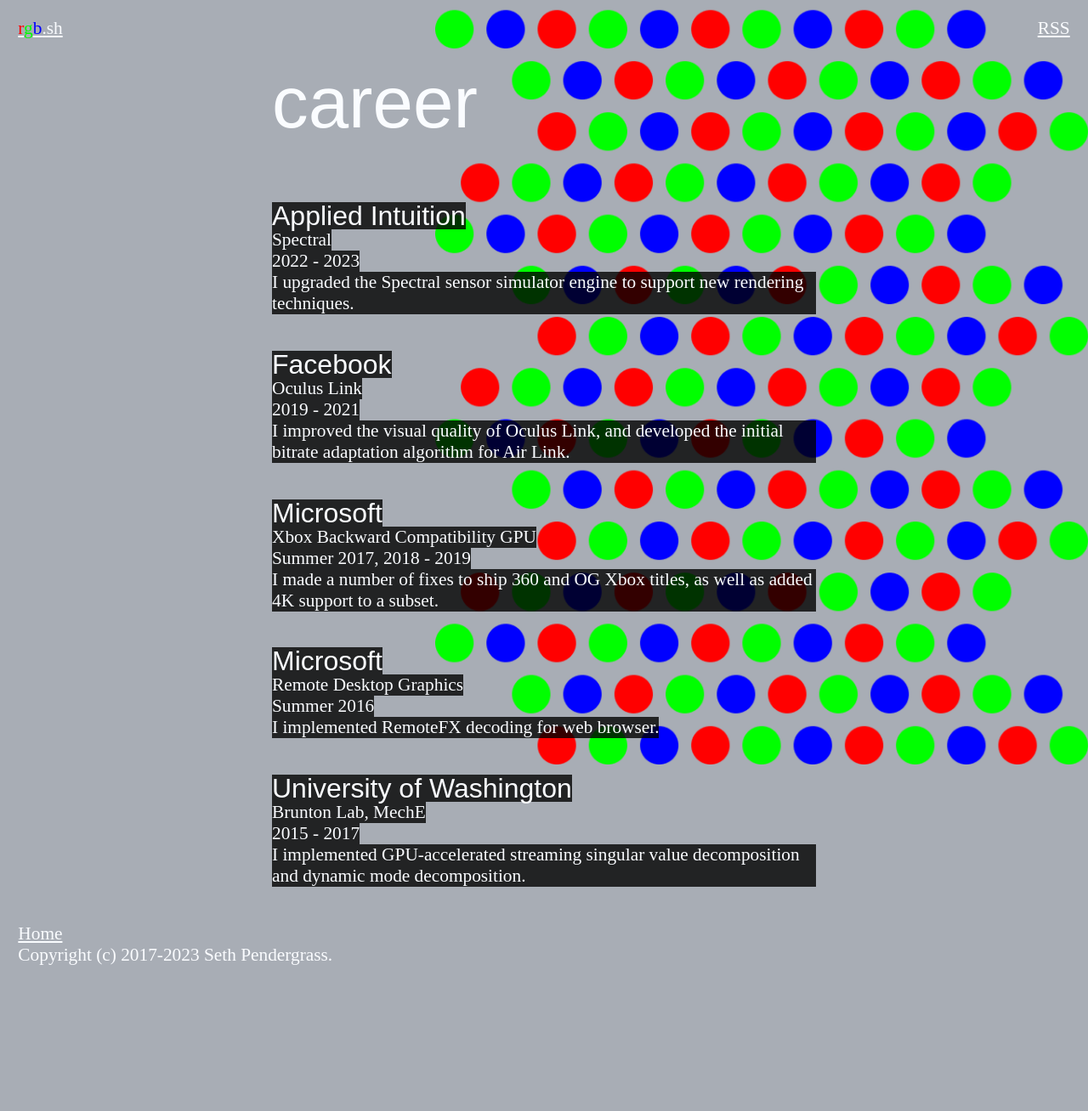
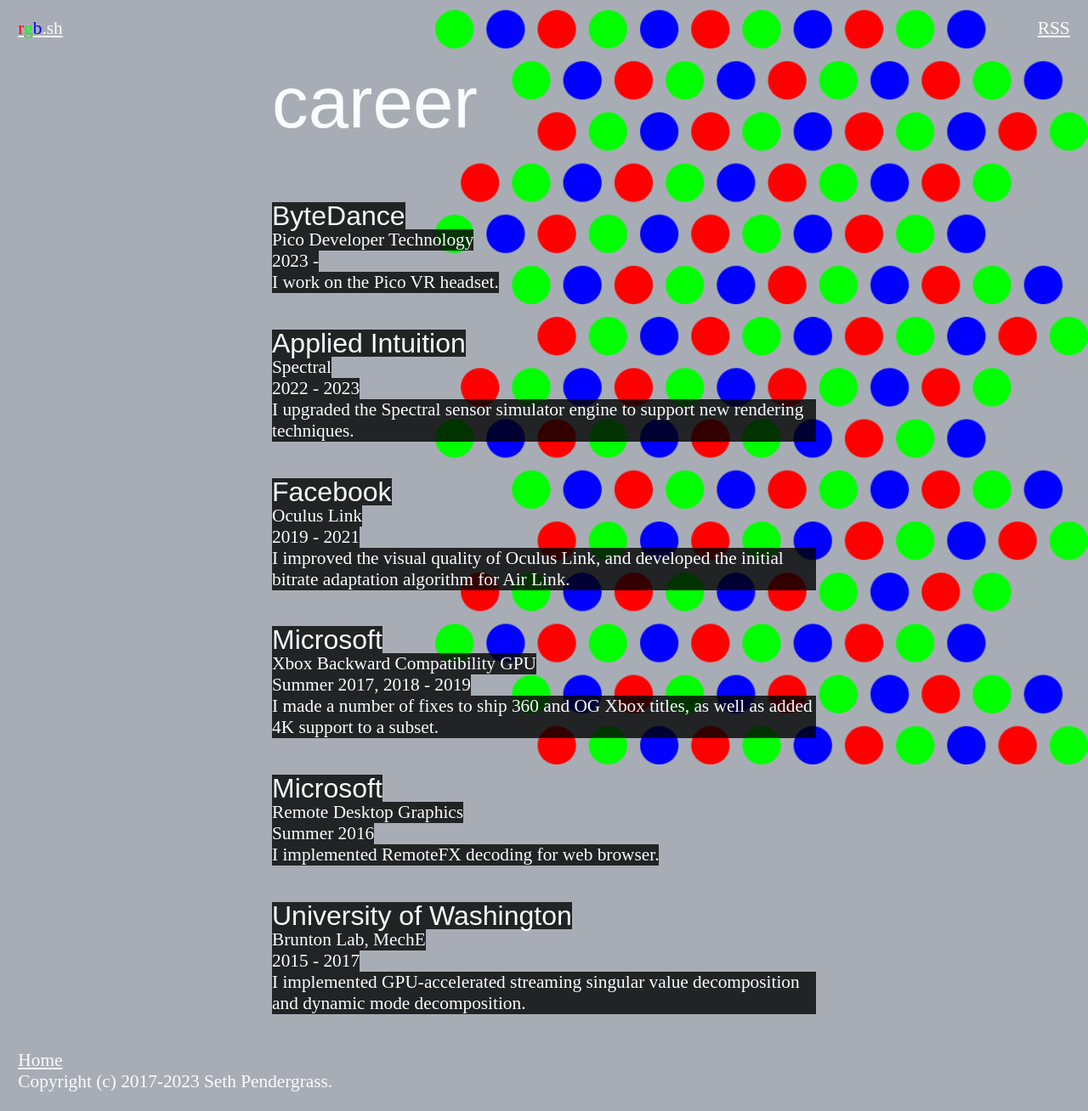
Before and after one commit to pens/rgb.sh, a Jekyll site: the page built from career.html, in a window 1280 px wide. Shown: the whole page at 85% size. Built offline with Jekyll 4.4.1, drawn with Linux system fonts in a browser that asks for light colours; before the commit the page ends 1158 px from its top, so only the background shows below that.

Commit message:
Update _data

```diff
--- a/_data/career.yml
+++ b/_data/career.yml
@@ -1,3 +1,7 @@
+- company: ByteDance
+  team: Pico Developer Technology
+  date: 2023 -
+  desc: "I work on the Pico VR headset."
 - company: Applied Intuition
   team: Spectral
   date: 2022 - 2023
--- a/_data/projects.yml
+++ b/_data/projects.yml
@@ -10,7 +10,7 @@
       image: cmdle.png
       blog: cmdle
       github: cmdle
-  - name: "Color of Cities"
+  - name: "The Colors of Cities"
     subtitle: "Art from StreetView"
     description: "Making art from OpenStreetMap and Google Street View to represent the colors of cities."
     year: 2022
```
